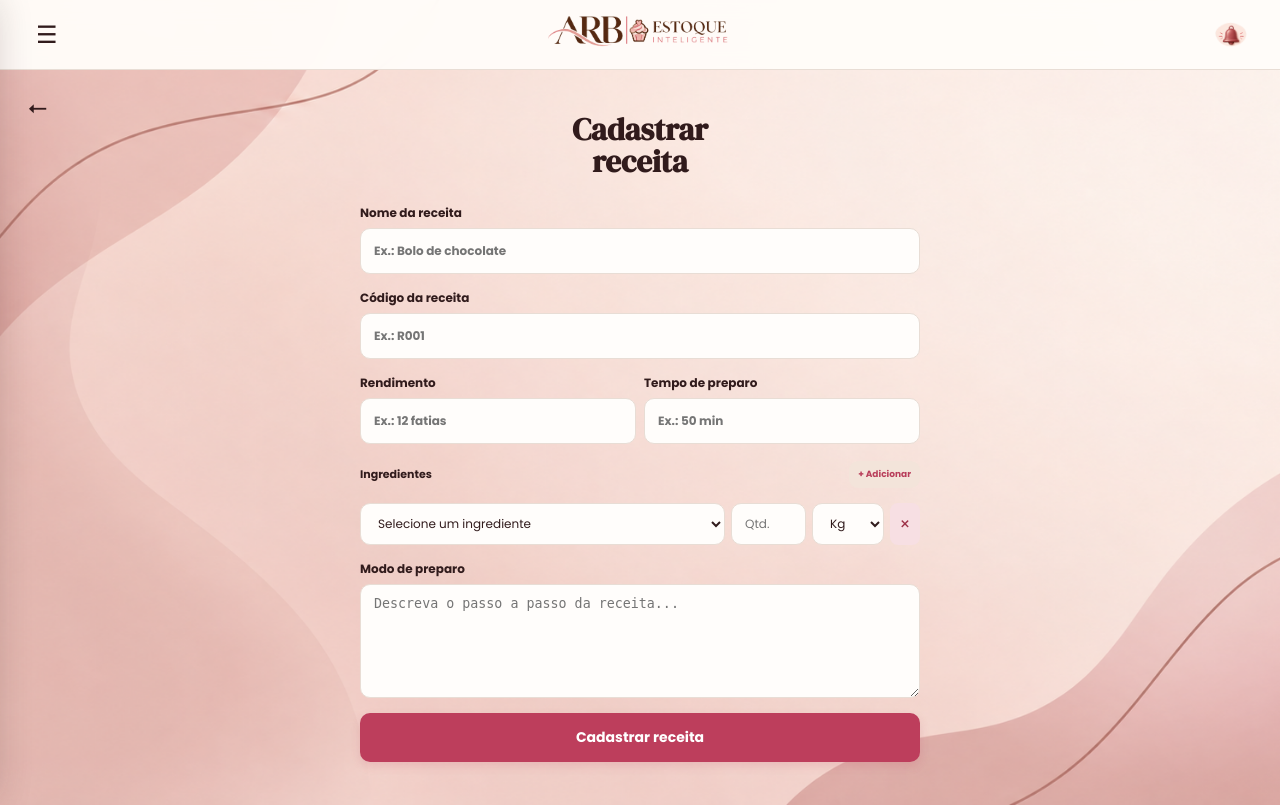
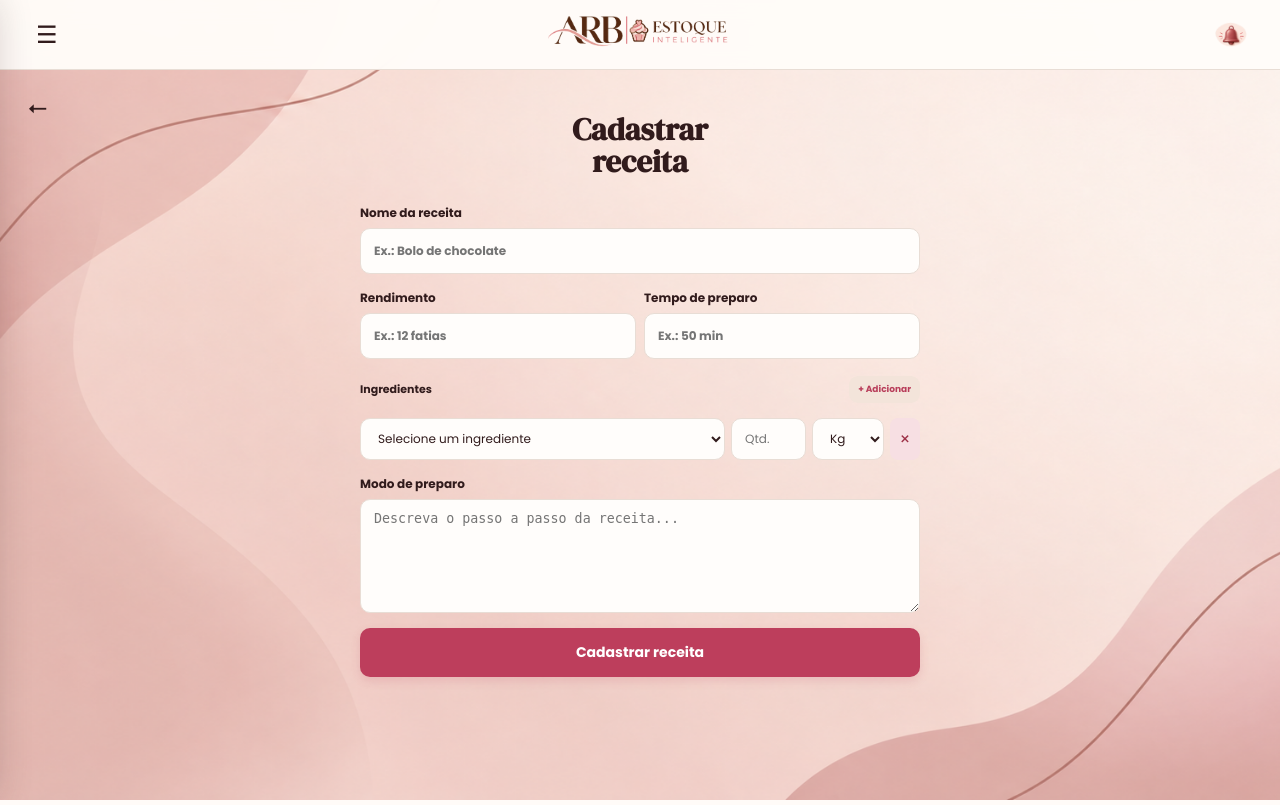
Before and after one commit to laviniavnasc/Projeto-ARB-Estoque-Inteligente-v1, a Flask app: page /recipes/new in a window 1280 px wide. Run offline with Flask 3, Linux system fonts and the light colour scheme; the visitor is signed in with stand-in values (Sample User, id 1); data that the repository does not hold is empty.

```diff
--- a/app.py
+++ b/app.py
@@ -309,7 +309,7 @@ def create_recipe():
     )
 
     if request.method == 'POST':
-        code = request.form['code'].strip().upper()
+        code = uuid.uuid4().hex[:24].upper()
 
         try:
             rid = query(
@@ -342,7 +342,7 @@ def create_recipe():
                         (rid, product_code, quantity, unit)
                     )
 
-            flash(f'Receita cadastrada com sucesso! Código: {code}', 'success')
+            flash('Receita cadastrada com sucesso!', 'success')
             return redirect(url_for('create_recipe'))
 
         except Error as e:
--- a/templates/recipe_form.html
+++ b/templates/recipe_form.html
@@ -5,7 +5,6 @@
   <a class="back" href="{{ url_for('home') }}">←</a><div class="page-icon arb-mark">ARB</div><h1>Cadastrar<br>receita</h1>
   <form class="product-form recipe-form" method="post">
     <label>Nome da receita<input name="name" placeholder="Ex.: Bolo de chocolate" required></label>
-    <label>Código da receita<input name="code" placeholder="Ex.: R001" required></label>
     <div class="recipe-two"><label>Rendimento<input name="yield_text" placeholder="Ex.: 12 fatias"></label><label>Tempo de preparo<input name="preparation_time" placeholder="Ex.: 50 min"></label></div>
     <div class="recipe-section-title"><span>Ingredientes</span><button type="button" onclick="addIngredientRow()">+ Adicionar</button></div>
     <div id="ingredientRows" class="ingredient-rows"><div class="ingredient-row"><select name="ingredient_product[]" required><option value="">Selecione um ingrediente</option>{% for p in products %}<option value="{{ p.code }}" data-unit="{{ p.unit }}">{{ p.name }} — {{ p.brand or 'marca não informada' }}</option>{% endfor %}</select><input name="ingredient_quantity[]" type="number" step="0.01" min="0" placeholder="Qtd." required><select name="ingredient_unit[]"><option>Kg</option><option>g</option><option>L</option><option>ml</option><option>un</option></select><button type="button" class="remove-row" onclick="removeIngredientRow(this)">×</button></div></div>    <label>Modo de preparo<textarea name="instructions" rows="6" placeholder="Descreva o passo a passo da receita..."></textarea></label>
```
